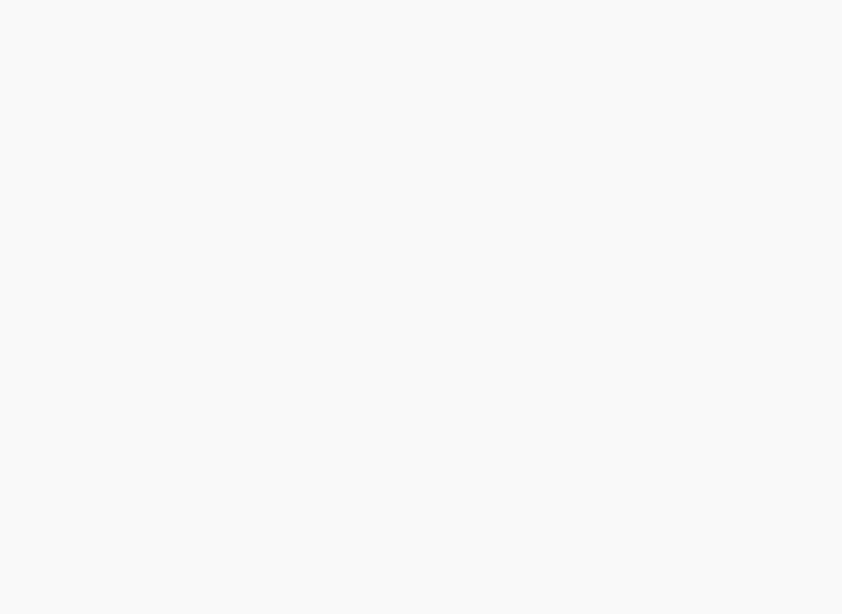
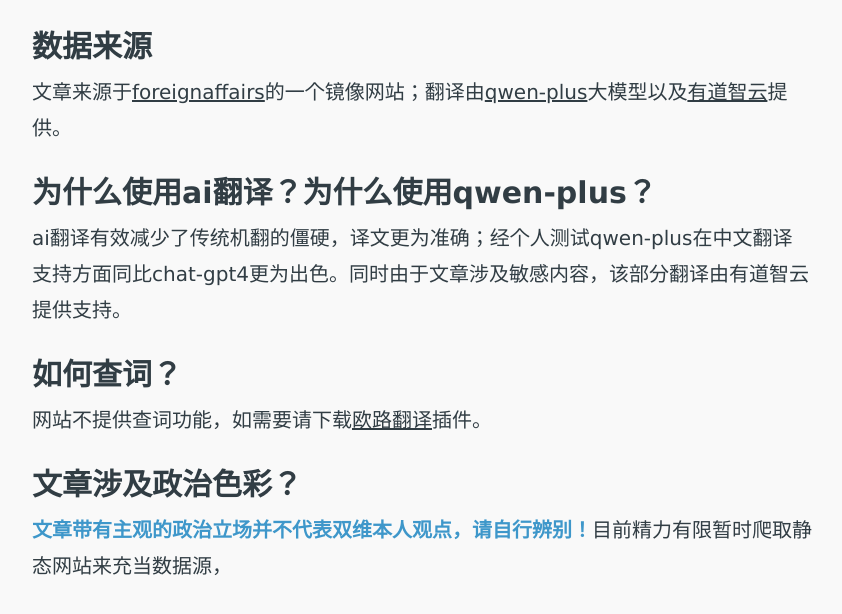
Before and after one commit to weiguic2w/bubble, a Nuxt app: page /about in a window 1280 px wide. Before the commit this address had no page. Shown: the top 614 px of the page, without its empty margins (218-1060 px from the left). Built offline with nearby package versions, Linux system fonts and the light colour scheme.

Commit message:
feat: build about page

```diff
--- /dev/null
+++ b/pages/about.vue
@@ -0,0 +1,50 @@
+<template>
+  <div class="con">
+    <main>
+      <h2>数据来源</h2>
+      <p>
+        文章来源于<a href="https://www.foreignaffairs.com/" target="_blank"
+          >foreignaffairs</a
+        >的一个镜像网站；翻译由<a
+          href="https://tongyi.aliyun.com/qianwen/"
+          target="_blank"
+          >qwen-plus</a
+        >大模型以及<a href="https://ai.youdao.com/" target="_blank">有道智云</a
+        >提供。
+      </p>
+      <h2>为什么使用ai翻译？为什么使用qwen-plus？</h2>
+      <p>
+        ai翻译有效减少了传统机翻的僵硬，译文更为准确；经个人测试qwen-plus在中文翻译支持方面同比chat-gpt4更为出色。同时由于文章涉及敏感内容，该部分翻译由有道智云提供支持。
+      </p>
+      <h2>如何查词？</h2>
+      <p>
+        网站不提供查词功能，如需要请下载<a
+          href="https://chromewebstore.google.com/detail/%E6%AC%A7%E8%B7%AF%E7%BF%BB%E8%AF%91-%E7%BD%91%E9%A1%B5%E5%88%92%E8%AF%8D%E7%BF%BB%E8%AF%91%E5%B7%A5%E5%85%B7/djbfechcnkppbknmlhfcaoifgnicolin"
+          target="_blank"
+          >欧路翻译</a
+        >插件。
+      </p>
+      <h2>文章涉及政治色彩？</h2>
+      <p>
+        <strong style="color: var(--primary-100)"
+          >文章带有主观的政治立场并不代表双维本人观点，请自行辨别！</strong
+        >目前精力有限暂时爬取静态网站来充当数据源，
+      </p>
+    </main>
+  </div>
+</template>
+
+<style scoped>
+.con {
+  max-width: 800px;
+  margin: 0 auto;
+  padding: 0 1rem;
+  font-size: 2rem;
+}
+a {
+  text-decoration: underline;
+}
+h2 {
+  padding-top: 2rem;
+}
+</style>
```
